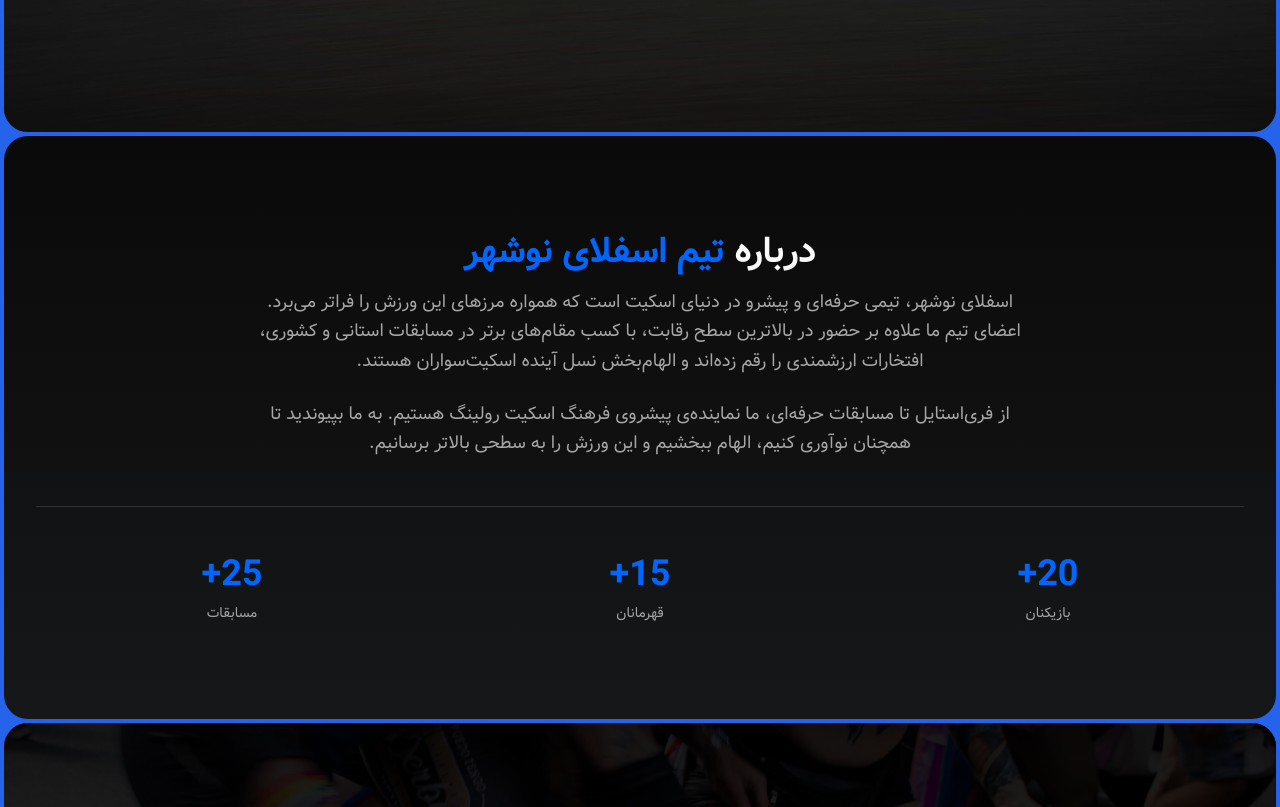
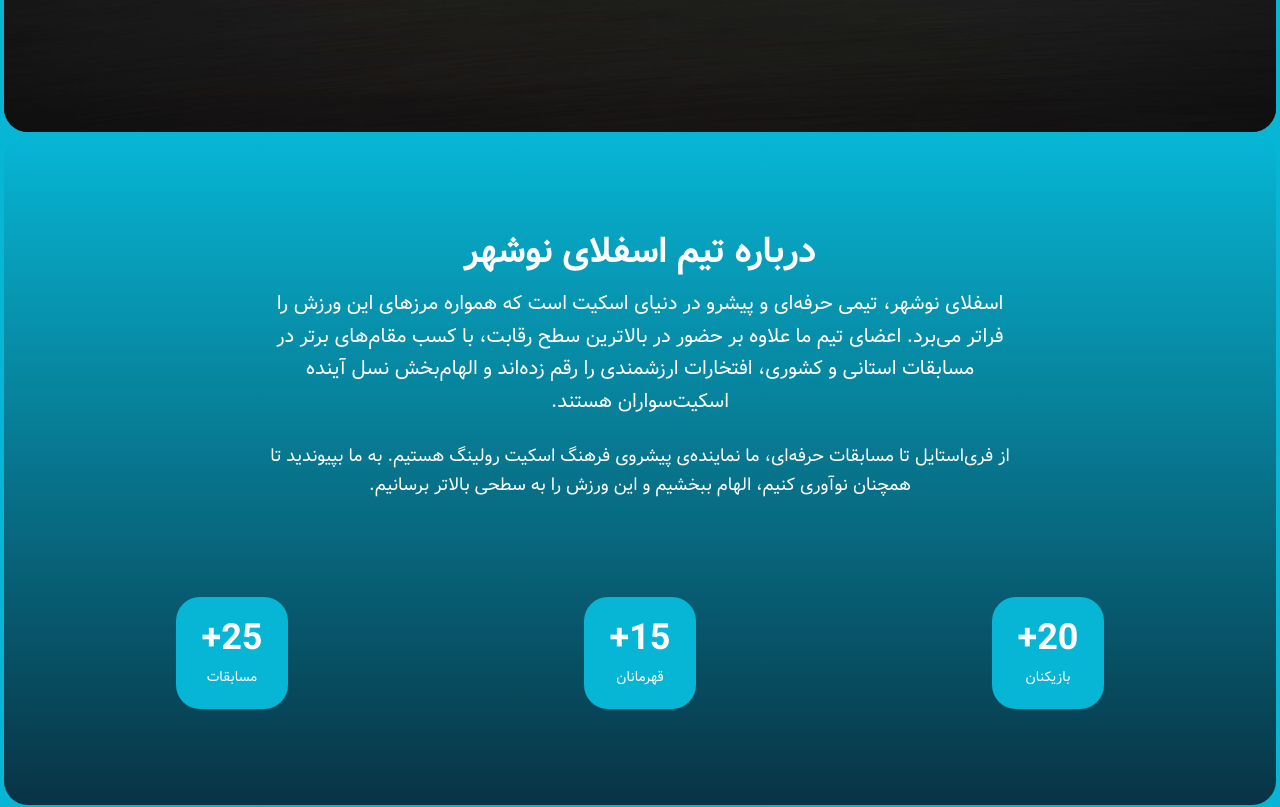
Before and after one commit to SFLY-NOWSHAHR/sfly-website, a Next.js app: page / in a window 1280 px wide. Shown: the part 740-1547 px from the top of the page. Built offline with nearby package versions, Linux system fonts and the light colour scheme.

Commit message:
modified: color palette

```diff
--- a/app/globals.css
+++ b/app/globals.css
@@ -52,9 +52,9 @@
     --card-foreground: 0 0% 98%;
     --popover: 0 0% 3.9%;
     --popover-foreground: 0 0% 98%;
-    --primary: 216, 100%, 50%;
+    --primary: 189, 94%, 43%;
     --primary-foreground: 0 0% 0%;
-    --secondary: 216, 100%, 40%;
+    --secondary: 189, 91%, 37%;
     --secondary-foreground: 0 0% 0%;
     --muted: 0 0% 25%;
     --muted-foreground: 0 0% 65%;
--- a/app/layout.tsx
+++ b/app/layout.tsx
@@ -70,7 +70,7 @@ export default function RootLayout({
 }>) {
   return (
     <html lang="fa" dir="rtl" className={`${VazirFont.className} dark`} style={{ colorScheme: 'dark' }}>
-      <body className={"font-sans antialiased bg-blue-600 text-foreground"}>
+      <body className={"font-sans antialiased bg-cyan-500 text-foreground"}>
         <Navbar />
         <main className="min-h-screen">
           {children}
--- a/app/page.tsx
+++ b/app/page.tsx
@@ -27,17 +27,17 @@ export default async function Home() {
       />
 
       {/* Team Introduction */}
-      <Section className="bg-gradient-to-b from-background to-card/80 bg-background">
+      <Section className="bg-gradient-to-b from-primary to-cyan-950 ">
         <FadeIn>
           <div className="max-w-3xl mx-auto text-center mb-12">
-          <h2 className="text-balance text-4xl font-bold text-foreground mb-4">
-            درباره <span className="text-primary">تیم اسفلای نوشهر</span>
+          <h2 className="text-balance text-4xl font-bold text-white mb-4">
+            درباره <span className="">تیم اسفلای نوشهر</span>
           </h2>
-          <p className="text-lg text-muted-foreground mb-6 leading-relaxed">
+          <p className="text-xl text-white mb-6 leading-relaxed">
             اسفلای نوشهر، تیمی حرفه‌ای و پیشرو در دنیای اسکیت است که همواره مرزهای این ورزش را فراتر می‌برد.
 اعضای تیم ما علاوه بر حضور در بالاترین سطح رقابت، با کسب مقام‌های برتر در مسابقات استانی و کشوری، افتخارات ارزشمندی را رقم زده‌اند و الهام‌بخش نسل آینده اسکیت‌سواران هستند.
           </p>
-            <p className="text-lg text-muted-foreground leading-relaxed">
+            <p className="text-lg text-white leading-relaxed">
               از فری‌استایل تا مسابقات حرفه‌ای،
   ما نماینده‌ی پیشروی فرهنگ اسکیت رولینگ هستیم.
   به ما بپیوندید تا همچنان نوآوری کنیم، الهام ببخشیم و این ورزش را به سطحی بالاتر برسانیم.
@@ -45,18 +45,18 @@ export default async function Home() {
           </div>
 
           {/* Quick Stats */}
-          <div className="grid grid-cols-2 md:grid-cols-3 gap-4 mt-12 pt-12 border-t border-border">
-            <div className="text-center">
-              <div className="text-4xl font-bold text-primary mb-2">20+</div>
-              <p className="text-sm text-muted-foreground">بازیکنان</p>
+          <div className="grid grid-cols-2 md:grid-cols-3 gap-4 mt-12 pt-12 mx-auto justify-items-center">
+            <div className="text-center bg-primary text-white rounded-3xl w-28 h-28 flex justify-center items-center flex-col">
+              <div className="text-4xl font-bold mb-2">20+</div>
+              <p className="text-sm">بازیکنان</p>
             </div>
-            <div className="text-center">
-              <div className="text-4xl font-bold text-primary mb-2">15+</div>
-              <p className="text-sm text-muted-foreground">قهرمانان</p>
+            <div className="text-center bg-primary text-white rounded-3xl w-28 h-28 flex justify-center items-center flex-col">
+              <div className="text-4xl font-bold mb-2">15+</div>
+              <p className="text-sm">قهرمانان</p>
             </div>
-            <div className="text-center">
-              <div className="text-4xl font-bold text-primary mb-2">25+</div>
-              <p className="text-sm text-muted-foreground">مسابقات</p>
+            <div className="text-center bg-primary text-white rounded-3xl w-28 h-28 flex justify-center items-center flex-col">
+              <div className="text-4xl font-bold mb-2">25+</div>
+              <p className="text-sm">مسابقات</p>
             </div>
           </div>
         </FadeIn>
```
